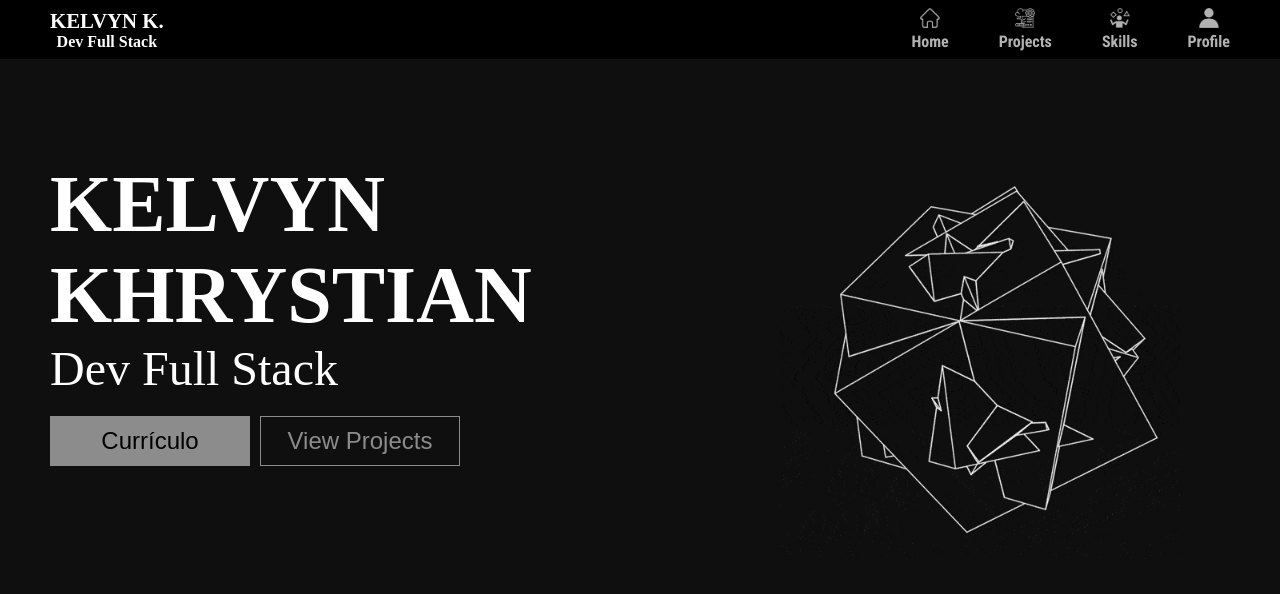
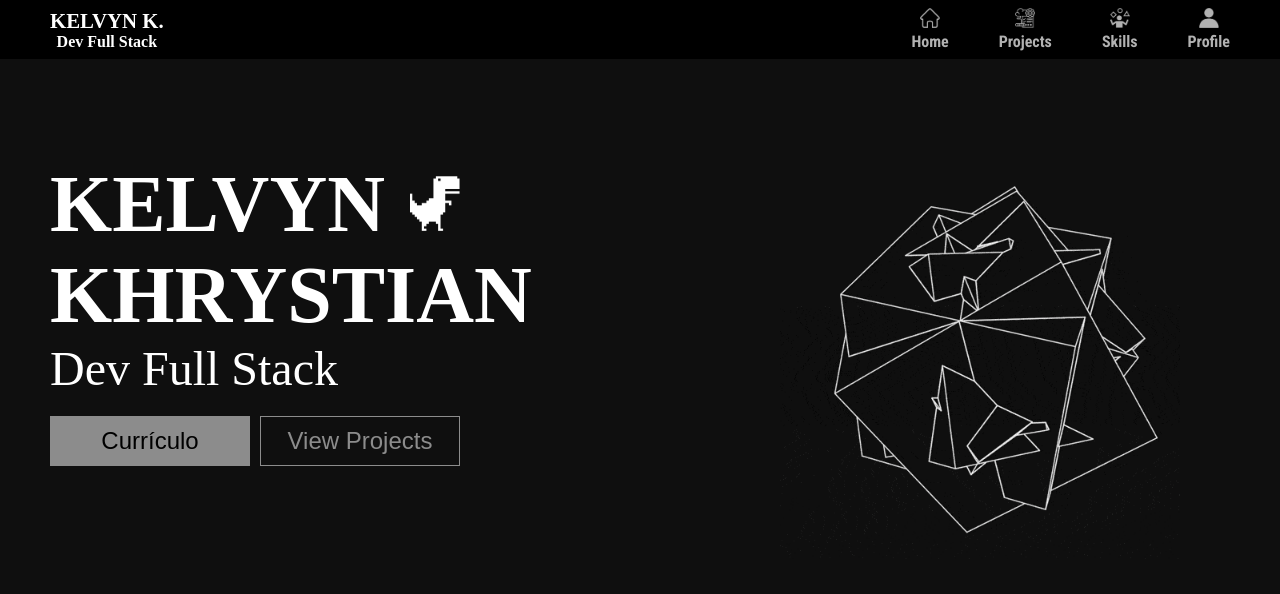
Before and after one commit to kelvynkhrystian/portifolio, a React (Create React App) app: page / in a window 1280 px wide. Shown: the top 594 px of the page. Built offline with nearby package versions, Linux system fonts and the light colour scheme; a web font is replaced by a local one.

Commit message:
add dino

```diff
--- a/src/pages/Home.jsx
+++ b/src/pages/Home.jsx
@@ -2,6 +2,7 @@ import React from 'react'
 import Header from '../components/Header'
 import { HomeStyles } from '../styles/homeStyles'
 import cubo from '../imgs/background/cubo.gif'
+import dino from '../imgs/icons/dino.gif'
 
 function Home() {
   return (
@@ -9,9 +10,14 @@ function Home() {
       <Header />
       <HomeStyles>
         <div className='left-home'>
-          <h1>KELVYN</h1>
+          <h1>
+            KELVYN
+            <img src={dino} alt="dino-chrome" />
+          </h1>
           <h1>KHRYSTIAN</h1>
-          <p>Dev Full Stack</p>
+          <p>
+            Dev Full Stack
+          </p>
           <div>
             <button className='left'>Currículo</button>
             <button className='rigth'>View Projects</button>
--- a/src/styles/homeStyles.js
+++ b/src/styles/homeStyles.js
@@ -66,6 +66,11 @@ export const HomeStyles = styled.article`
     width: 400px;
   }
 
+  h1 > img {
+    margin: 0;
+    margin-left: 25px;
+    width: 50px;
+  }
 
   @media (max-width:600px) {
     align-items: center;
@@ -80,7 +85,6 @@ export const HomeStyles = styled.article`
     }
     h1 {
       font-size: 3em;
-      margin-bottom: 15px;
     }
     p {
       font-size: 2em;
@@ -100,5 +104,11 @@ export const HomeStyles = styled.article`
       justify-content: flex-start;
       flex-wrap: wrap;
     }
+
+    h1 > img {
+    margin: 0;
+    margin-left: 25px;
+    width: 40px;
+  }
   }
 `;
```
Also changed, not shown: src/imgs/icons/dino.gif (added).
